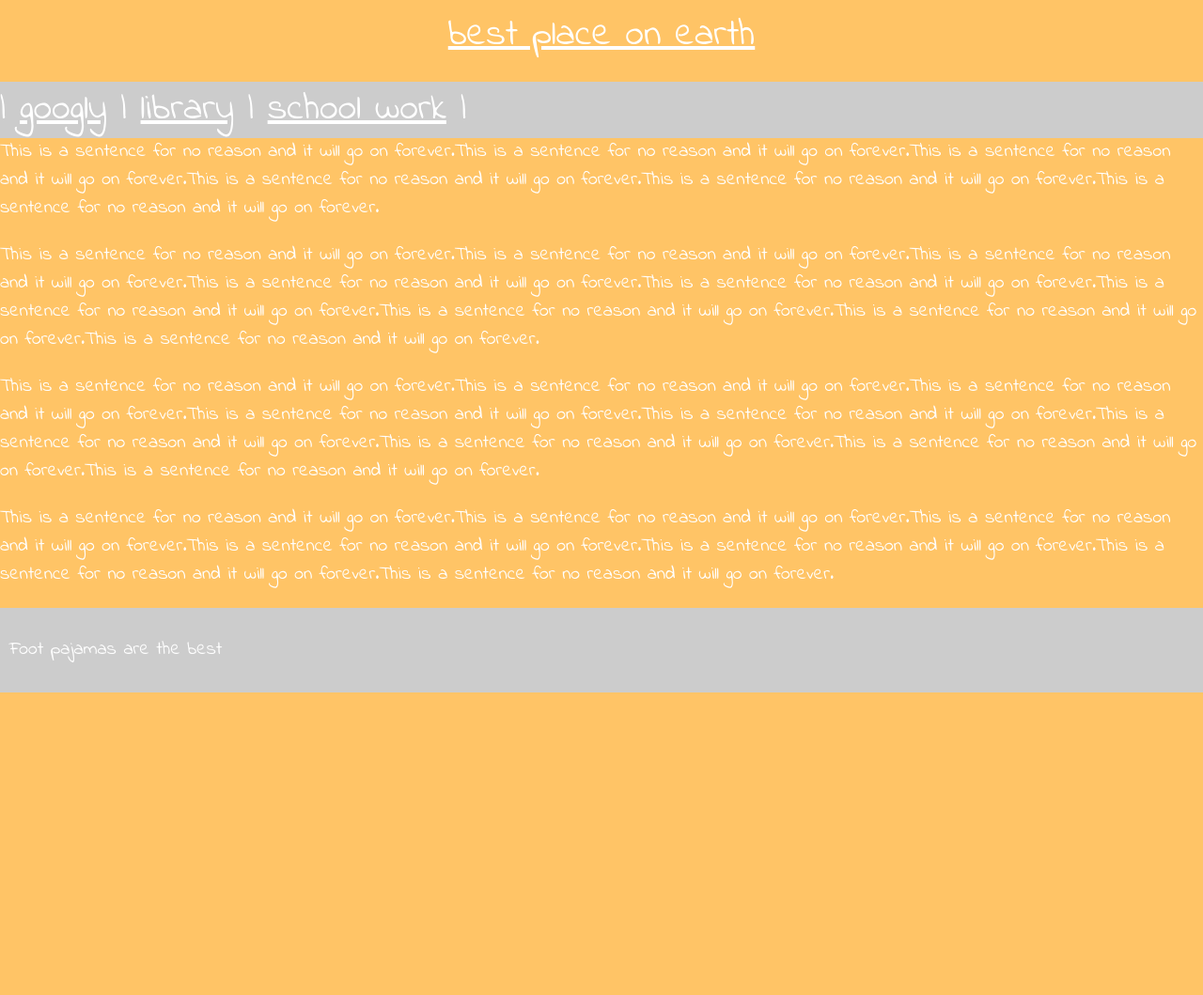
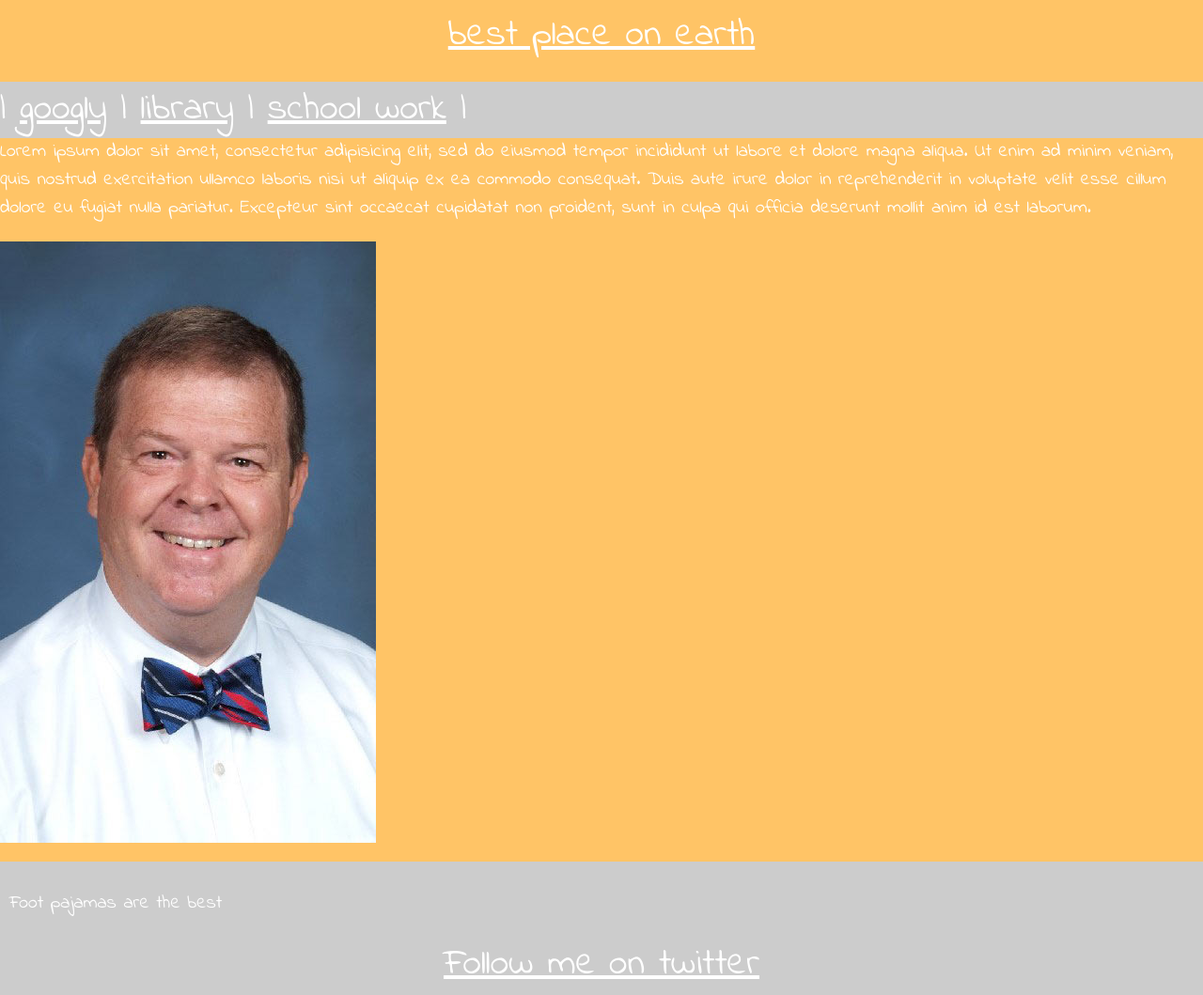
Before and after one commit to KhalDrogo5190/webbysite, a plain HTML site: page index.html in a window 1280 px wide. Shown: the top 1059 px of the page at 94% size. Before the commit the page ends 800 px from the top, so only its background shows below. Drawn offline with Linux system fonts and the light colour scheme.

Commit message:
Add files via upload

```diff
--- a/index.html
+++ b/index.html
@@ -22,17 +22,13 @@
   |
 </nav>
 <body>
-  <p> This is a sentence for no reason and it will go on forever.This is a sentence for no reason and it will go on forever.This is a sentence for no reason and it will go on forever.This is a sentence for no reason and it will go on forever.This is a sentence for no reason and it will go on forever.This is a sentence for no reason and it will go on forever.
+  <p>    Lorem ipsum dolor sit amet, consectetur adipisicing elit, sed do eiusmod tempor incididunt ut labore et dolore magna aliqua. Ut enim ad minim veniam, quis nostrud exercitation ullamco laboris nisi ut aliquip ex ea commodo consequat. Duis aute irure dolor in reprehenderit in voluptate velit esse cillum dolore eu fugiat nulla pariatur. Excepteur sint occaecat cupidatat non proident, sunt in culpa qui officia deserunt mollit anim id est laborum.
   </p>
-  <p>  This is a sentence for no reason and it will go on forever.This is a sentence for no reason and it will go on forever.This is a sentence for no reason and it will go on forever.This is a sentence for no reason and it will go on forever.This is a sentence for no reason and it will go on forever.This is a sentence for no reason and it will go on forever.This is a sentence for no reason and it will go on forever.This is a sentence for no reason and it will go on forever.This is a sentence for no reason and it will go on forever.
-  </p>
-  <p>   This is a sentence for no reason and it will go on forever.This is a sentence for no reason and it will go on forever.This is a sentence for no reason and it will go on forever.This is a sentence for no reason and it will go on forever.This is a sentence for no reason and it will go on forever.This is a sentence for no reason and it will go on forever.This is a sentence for no reason and it will go on forever.This is a sentence for no reason and it will go on forever.This is a sentence for no reason and it will go on forever.
-  </p>
-  <p>    This is a sentence for no reason and it will go on forever.This is a sentence for no reason and it will go on forever.This is a sentence for no reason and it will go on forever.This is a sentence for no reason and it will go on forever.This is a sentence for no reason and it will go on forever.This is a sentence for no reason and it will go on forever.This is a sentence for no reason and it will go on forever.
-  </p>
+  <img src="pic/charlies.jpg">
 </body>
 <footer>
   <p>Foot pajamas are the best</p>
+  <a href = "https://twitter.com/mrcsmayfield?lang=en"> Follow me on twitter </a>
 </footer>
 
 
```
Also changed, not shown: pic/charlies.jpg (added).
